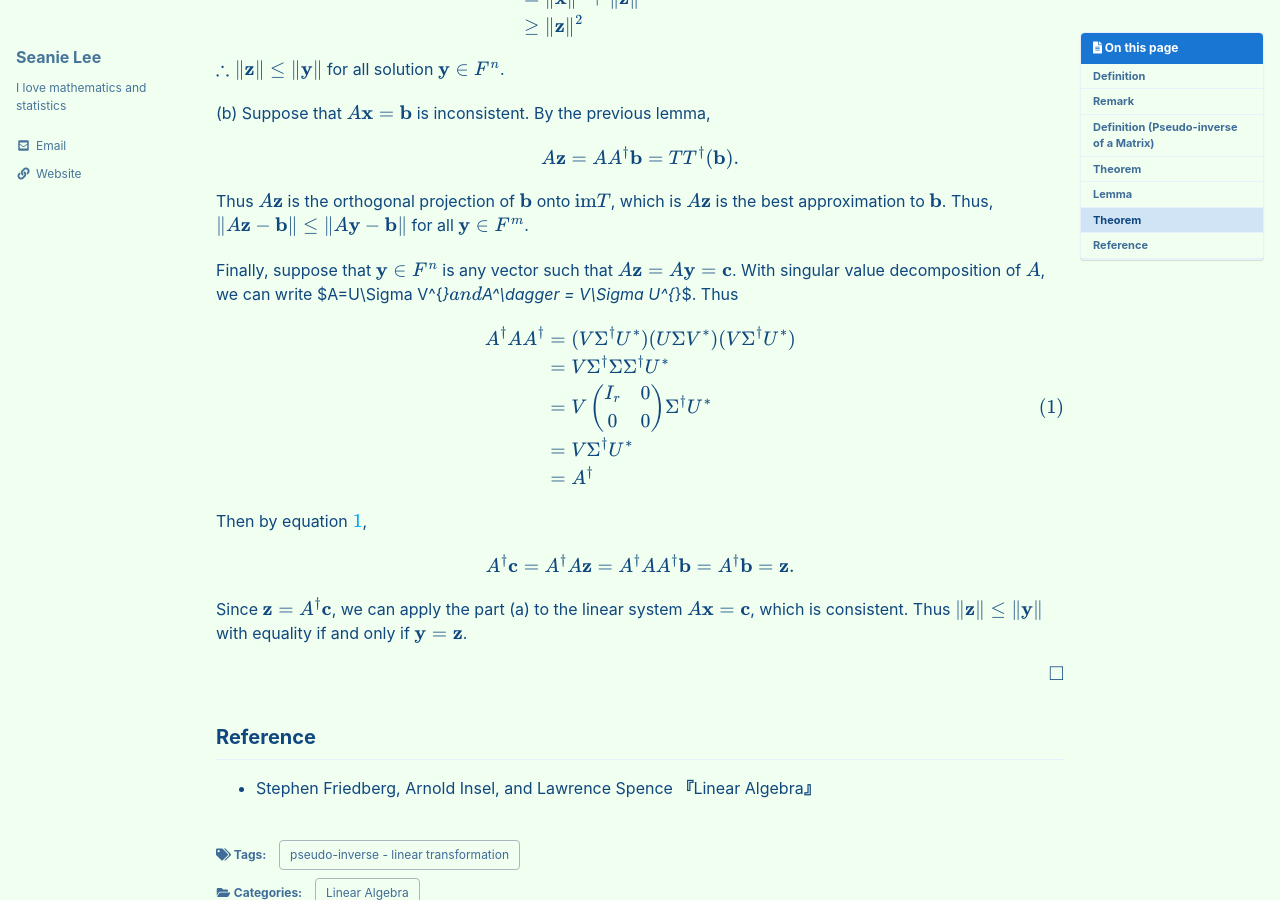
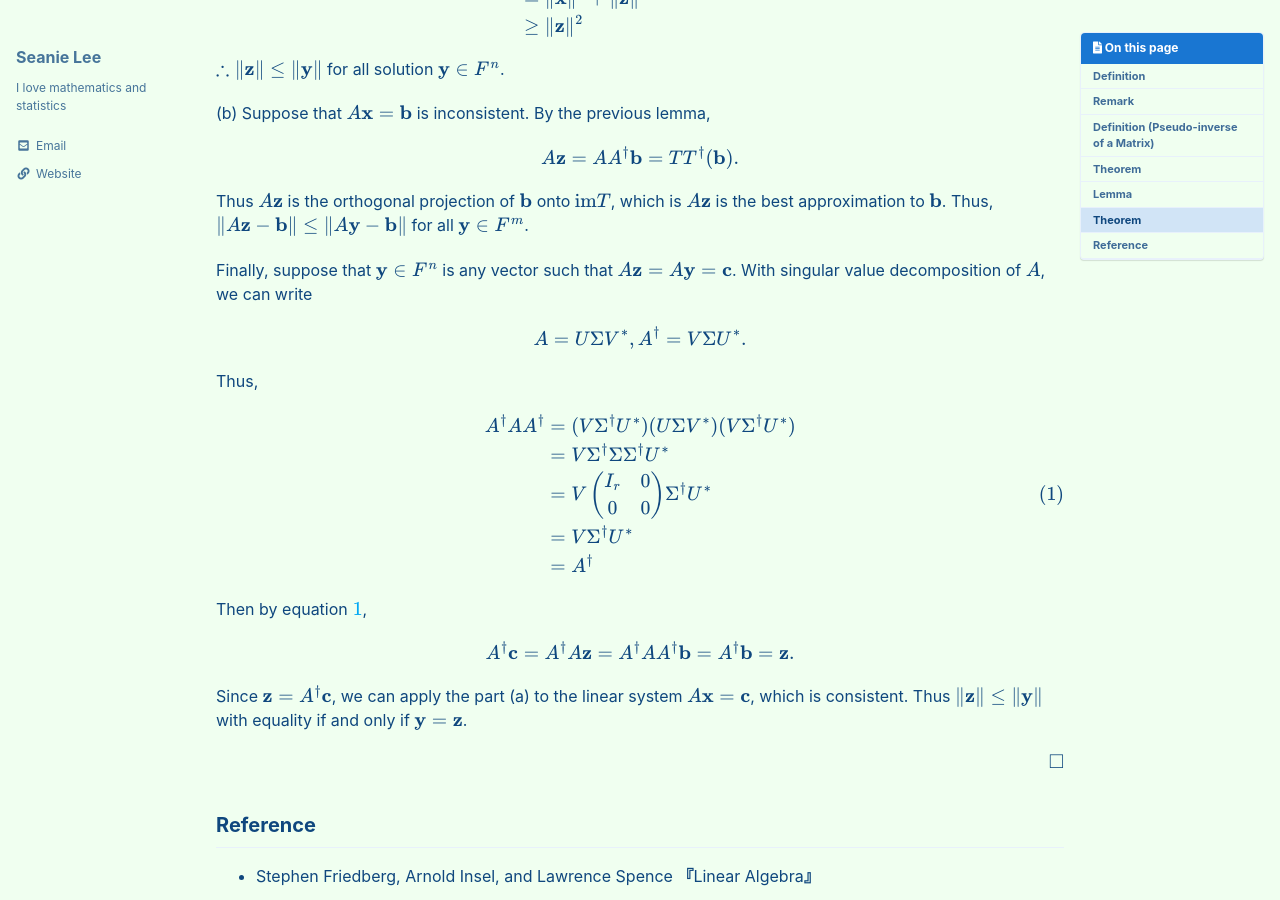
Before and after one commit to seanie12/blog, a Jekyll site: the page built from _posts/2022-10-12-pesudo-inverse.md, in a window 1280 px wide and 900 px high, scrolled down 3469 px. Built offline with Jekyll 4.4.1, drawn with Linux system fonts in a browser that asks for light colours; cached includes are drawn as plain includes; formulas are drawn with MathJax 3.

Commit message:
Update 2022-10-12-pesudo-inverse.md

```diff
--- a/_posts/2022-10-12-pesudo-inverse.md
+++ b/_posts/2022-10-12-pesudo-inverse.md
@@ -207,7 +207,15 @@ $$
 
 Thus $A\mathbf{z}$ is the orthogonal projection of $\mathbf{b}$ onto $\text{im} T$, which is $A\mathbf{z}$ is the best approximation to $\mathbf{b}$. Thus, $\lVert A\mathbf{z}-\mathbf{b}\rVert \leq \lVert A\mathbf{y} -\mathbf{b}\rVert$ for all $\mathbf{y}\in F^m$.
 
-Finally, suppose that $\mathbf{y}\in F^n$ is any vector such that $A\mathbf{z}=A\mathbf{y} = \mathbf{c}$.  With singular value decomposition of $A$, we can write $A=U\Sigma V^{*}$ and $A^\dagger = V\Sigma U^{*}$. Thus
+Finally, suppose that $\mathbf{y}\in F^n$ is any vector such that $A\mathbf{z}=A\mathbf{y} = \mathbf{c}$.  With singular value decomposition of $A$, we can write
+
+$$
+\begin{align*}
+A=U\Sigma V^{*}, A^\dagger= V\Sigma U^{*}.
+\end{align*}
+$$
+
+Thus,
 
 $$
 \begin{align}
```
